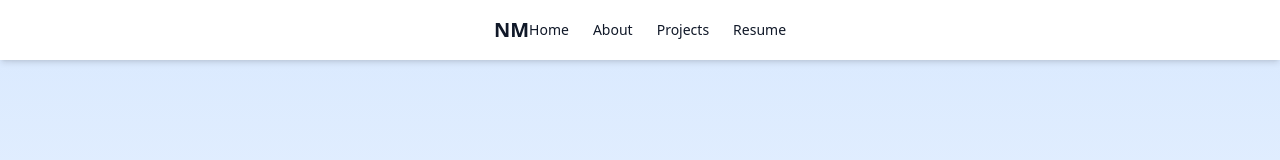
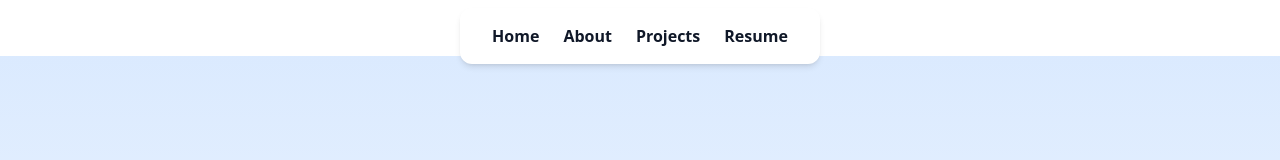
Before and after one commit to MastracciN/mastraccin.github.io, a React (Vite) app: page / in a window 1280 px wide. Shown: the top 160 px of the page. Built offline with nearby package versions, Linux system fonts and the light colour scheme.

Commit message:
header rounded and centered

```diff
--- a/src/components/Header.jsx
+++ b/src/components/Header.jsx
@@ -1,16 +1,28 @@
-import React from 'react'
+import React, { useEffect, useState } from 'react'
 
-function Header() {
+const Header = () => {
+    const [scrolled, setScrolled] = useState(false);
+
+    useEffect(() => {
+        const handleScroll = () => setScrolled(window.scrollY > 10);
+        window.addEventListener("scroll", handleScroll);
+        return () => window.removeEventListener("scroll", handleScroll);
+    }, []);
+
     return (
-        <header className="bg-white shadow-md sticky top-0 z-50">
-            <nav className="max-w-6xl mx-auto px-4 py-4 flex justify-center items-center">
-            <div className="text-xl font-bold">NM</div>
-            <ul className="flex space-x-6 text-sm font-medium">
-                <li><a href="#intro" className="hover:text-blue-500">Home</a></li>
-                <li><a href="#about" className="hover:text-blue-500">About</a></li>
-                <li><a href="#projects" className="hover:text-blue-500">Projects</a></li>
-                <li><a href="/Resume.pdf" target="_blank" rel="noopener noreferrer" className="hover:text-blue-500">Resume</a></li>
-            </ul>
+        <header className={`sticky top-2 z-50 flex justify-center transition-all duration-300 ${
+            // scrolled ? "bg-white shadow-md" : "bg-transparent"
+           scrolled ? "bg-transparent" : "bg-transparent"
+      }`}>
+            {/* <nav className="max-w-6xl mx-auto px-4 py-4 flex justify-center items-center"> */}
+              <nav className={`inline-flex px-8 py-4 bg-white rounded-xl shadow-md items-center space-x-10`}>
+                {/* <div className="text-xl font-bold">NM</div> */}
+                <ul className="flex space-x-6 text-md font-semibold">
+                    <li><a href="#intro" className="hover:text-blue-500 py-4">Home</a></li>
+                    <li><a href="#about" className="hover:text-blue-500 py-4">About</a></li>
+                    <li><a href="#projects" className="hover:text-blue-500 py-4">Projects</a></li>
+                    <li><a href="/Resume.pdf" target="_blank" rel="noopener noreferrer" className="hover:text-blue-500 py-4">Resume</a></li>
+                </ul>
             </nav>
         </header>
     );
```
